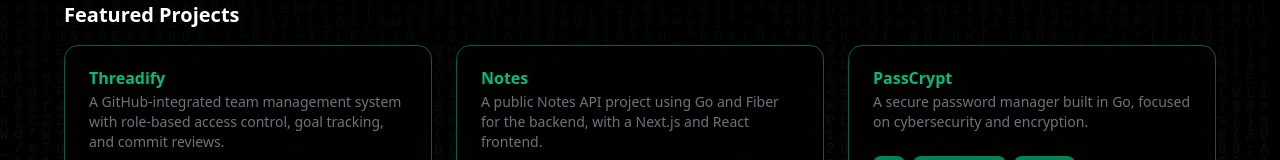
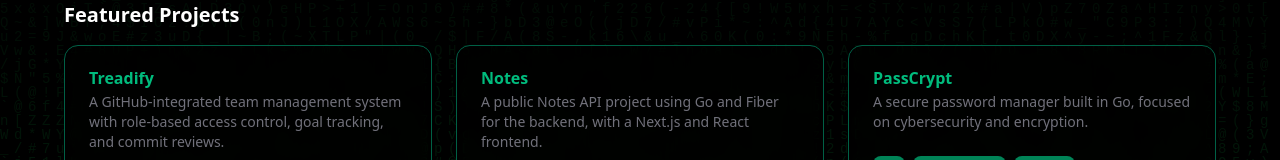
Before and after one commit to abdulahshoaib/portfolio, a Next.js app: page /projects in a window 1280 px wide. Shown: the part 147-307 px from the top of the page. Built offline with nearby package versions, Linux system fonts and the light colour scheme.

Commit message:
feat: Add deploy link to treadify

```diff
--- a/app/projects/page.tsx
+++ b/app/projects/page.tsx
@@ -25,11 +25,11 @@
             featured: true,
         },*/
         {
-            name: "Threadify",
+            name: "Treadify",
             description: "A GitHub-integrated team management system with role-based access control, goal tracking, and commit reviews.",
             tech: ["Next.js", "React", "Express.js", "Node.js", "MS-SQL Server", "GitHub OAuth"],
             github: "https://github.com/abdulahshoaib/treadify",
-                demo: "#",
+                demo: "https://treadify.vercel.app/",
             featured: true,
         },
         {
```
